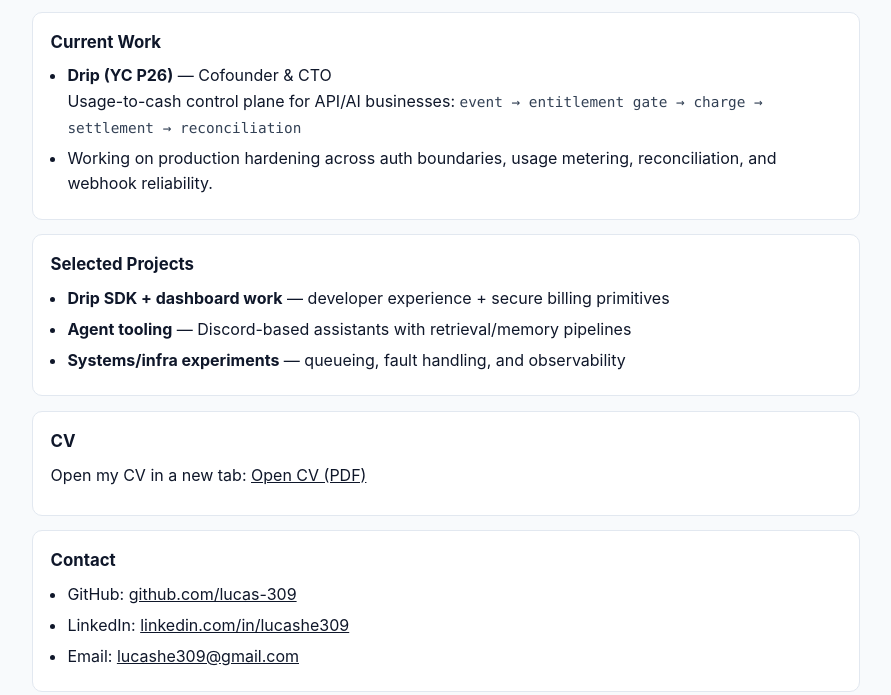
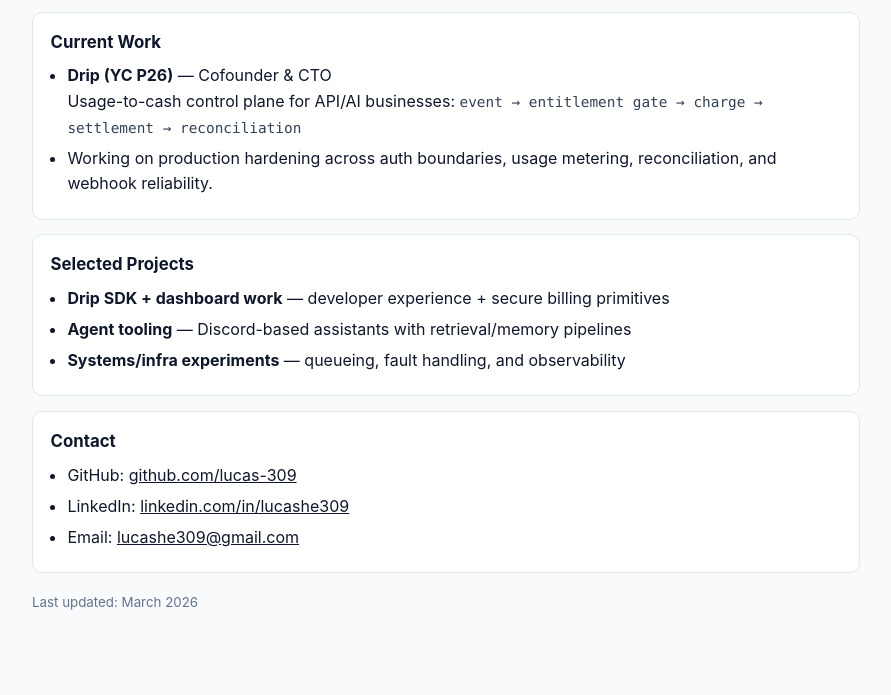
Before and after one commit to lucas-309/lucas-309.github.io, a website built with Vite: page index.html in a window 1280 px wide. Shown: the part 365-1060 px from the top of the page, without its empty margins (194-1085 px from the left). After the commit the page ends 1028 px from the top, so only its background shows below. Built offline with nearby package versions, Linux system fonts and the light colour scheme.

Commit message:
Make top CV nav item open resume in new tab

```diff
--- a/src/main.ts
+++ b/src/main.ts
@@ -9,7 +9,7 @@
         <a href="#about">about</a>
         <a href="#work">work</a>
         <a href="#projects">projects</a>
-        <a href="#cv">cv</a>
+        <a href="/resume.pdf" target="_blank" rel="noreferrer">cv</a>
         <a href="#contact">contact</a>
       </nav>
     </header>
@@ -58,14 +58,6 @@
         </ul>
       </section>
 
-      <section id="cv" class="card cv-section">
-        <h2>CV</h2>
-        <p>
-          Open my CV in a new tab:
-          <a href="/resume.pdf" target="_blank" rel="noreferrer">Open CV (PDF)</a>
-        </p>
-      </section>
-
       <section id="contact" class="card">
         <h2>Contact</h2>
         <ul>
--- a/src/style.css
+++ b/src/style.css
@@ -159,7 +159,3 @@
     justify-self: center;
   }
 }
-
-.cv-section {
-  padding-bottom: 1.2rem;
-}
```
